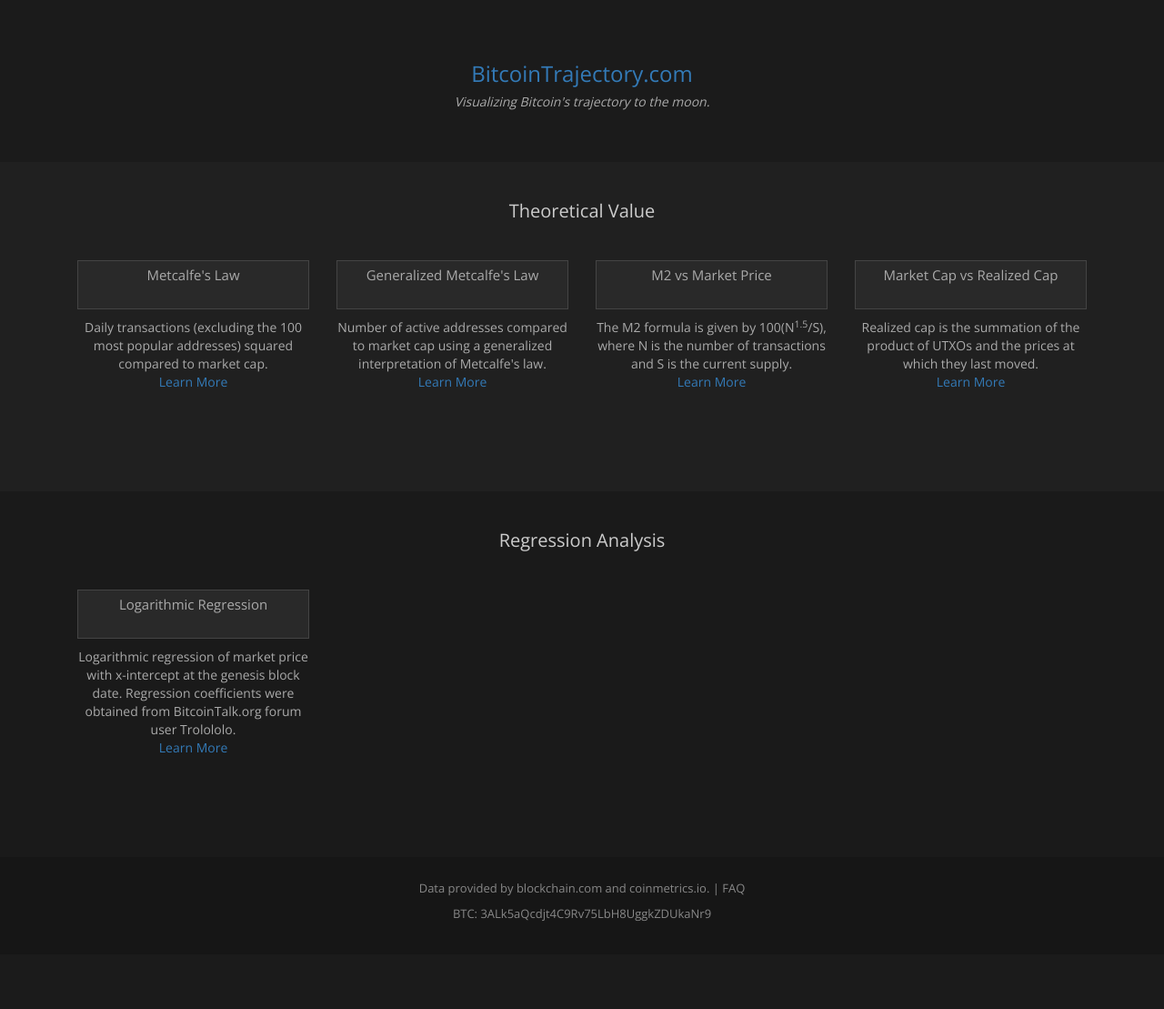
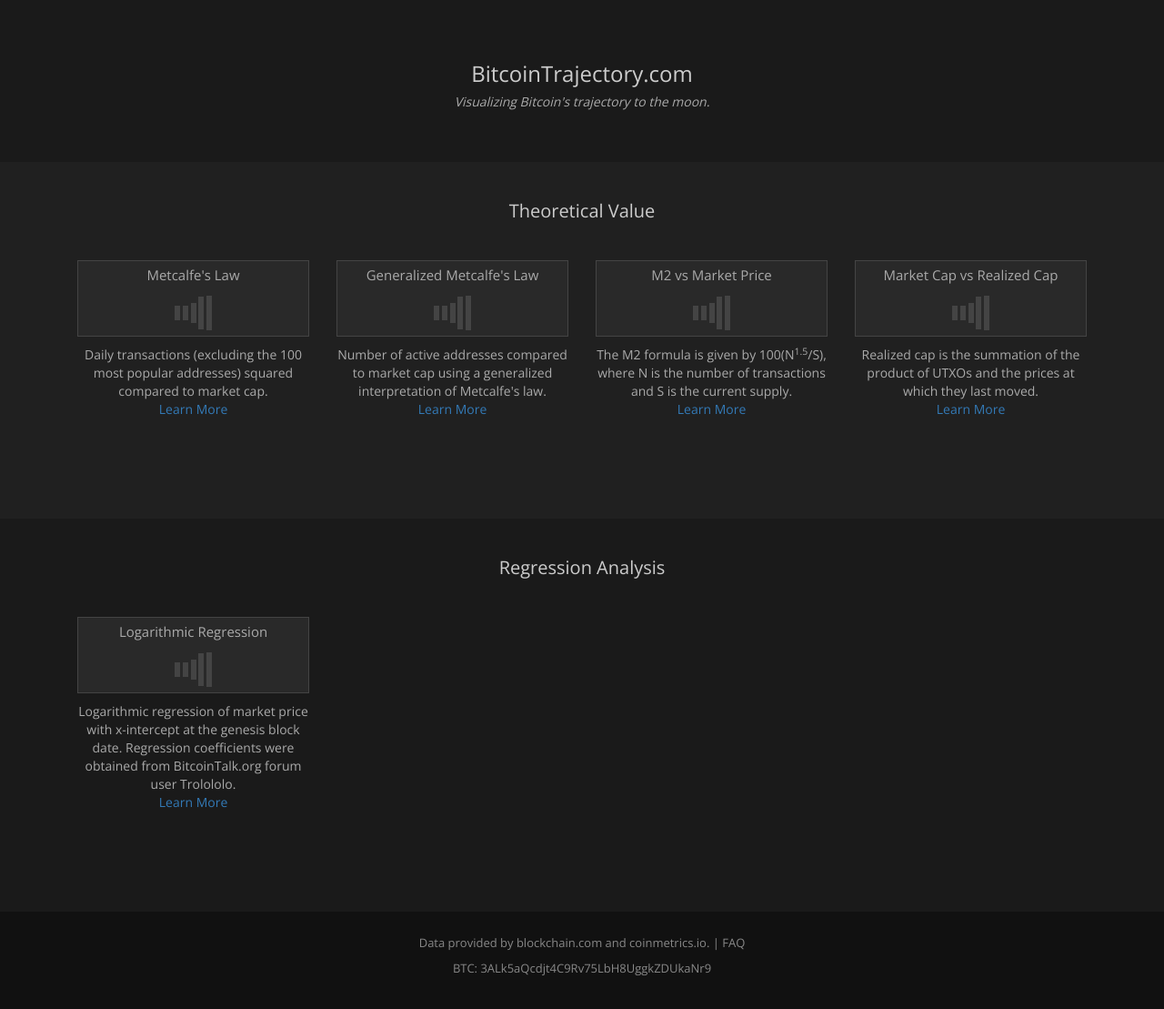
Before and after one commit to christosci/BitcoinTrajectory, a PHP site: page / in a window 1280 px wide. Shown: the whole page at 91% size. Before the commit the page ends 1012 px from the top, so only its background shows below. Run offline with PHP 8.4, Linux system fonts and the light colour scheme; some libraries are stand-ins or nearby versions.

Commit message:
added bootstrap and spinner styles

```diff
--- a/css/index.css
+++ b/css/index.css
@@ -1,19 +1,24 @@
 @import url('https://fonts.googleapis.com/css?family=Open+Sans');
 
 body {
-  background-color: #161616;
+  background-color: #111;
   color: #aaa;
   font-family: "Open Sans";
 }
 
 .jumbotron {
   margin-bottom: 0;
-  background-color: #1b1b1b;
+  background-color: #1a1a1a;
   color: #ccc;
 }
 
+.jumbotron a {
+  color: inherit;
+  text-decoration: inherit;
+}
+
 footer {
-  background-color: #161616;
+  background-color: #111;
   padding: 25px;
   color: #888;
   font-size: 13px;
@@ -33,9 +38,6 @@ footer a {
   padding: 40px;
   font-size: 20px;
 }
-/* .row .container div {
-  border: 1px solid black;
-} */
 .row.even {
   background-color: #1a1a1a;
 }
@@ -56,9 +58,6 @@ footer a {
 }
 .card .thumbnail {
   background-color: transparent;
-  /* border-width: 1px 0px 1px 0px;
-  border-radius: 0;
-  border-color: #333; */
   border: none;
   padding: 0;
 }
@@ -76,6 +75,22 @@ footer a {
   text-decoration: inherit;
 }
 
+/* accordion */
+.panel-default > .panel-heading {
+  color: #bbb;
+  background-color: #1a1a1a;
+}
+.panel-group .panel, .panel-group .panel-heading {
+  border-color: #444;
+  border-radius: 0;
+}
+.panel-group .panel-body {
+	border-width: 0 1px 1px 1px !important;
+}
+.panel-body {
+  background-color: #292929;
+}
+
 /* D3 styles */
 .data.line {
   fill: none;
@@ -86,3 +101,57 @@ footer a {
 .grid path {
   opacity: 0;
 }
+
+/* Spinner */
+.spinner {
+  margin: 0 auto;
+  width: 50px;
+  height: 40px;
+  text-align: center;
+  font-size: 10px;
+}
+
+.spinner > div {
+  background-color: #444;
+  height: 100%;
+  width: 6px;
+  display: inline-block;
+
+  -webkit-animation: sk-stretchdelay 1.2s infinite ease-in-out;
+  animation: sk-stretchdelay 1.2s infinite ease-in-out;
+}
+
+.spinner .rect2 {
+  -webkit-animation-delay: -1.1s;
+  animation-delay: -1.1s;
+}
+
+.spinner .rect3 {
+  -webkit-animation-delay: -1.0s;
+  animation-delay: -1.0s;
+}
+
+.spinner .rect4 {
+  -webkit-animation-delay: -0.9s;
+  animation-delay: -0.9s;
+}
+
+.spinner .rect5 {
+  -webkit-animation-delay: -0.8s;
+  animation-delay: -0.8s;
+}
+
+@-webkit-keyframes sk-stretchdelay {
+  0%, 40%, 100% { -webkit-transform: scaleY(0.4) }
+  20% { -webkit-transform: scaleY(1.0) }
+}
+
+@keyframes sk-stretchdelay {
+  0%, 40%, 100% {
+    transform: scaleY(0.4);
+    -webkit-transform: scaleY(0.4);
+  }  20% {
+    transform: scaleY(1.0);
+    -webkit-transform: scaleY(1.0);
+  }
+}
```
